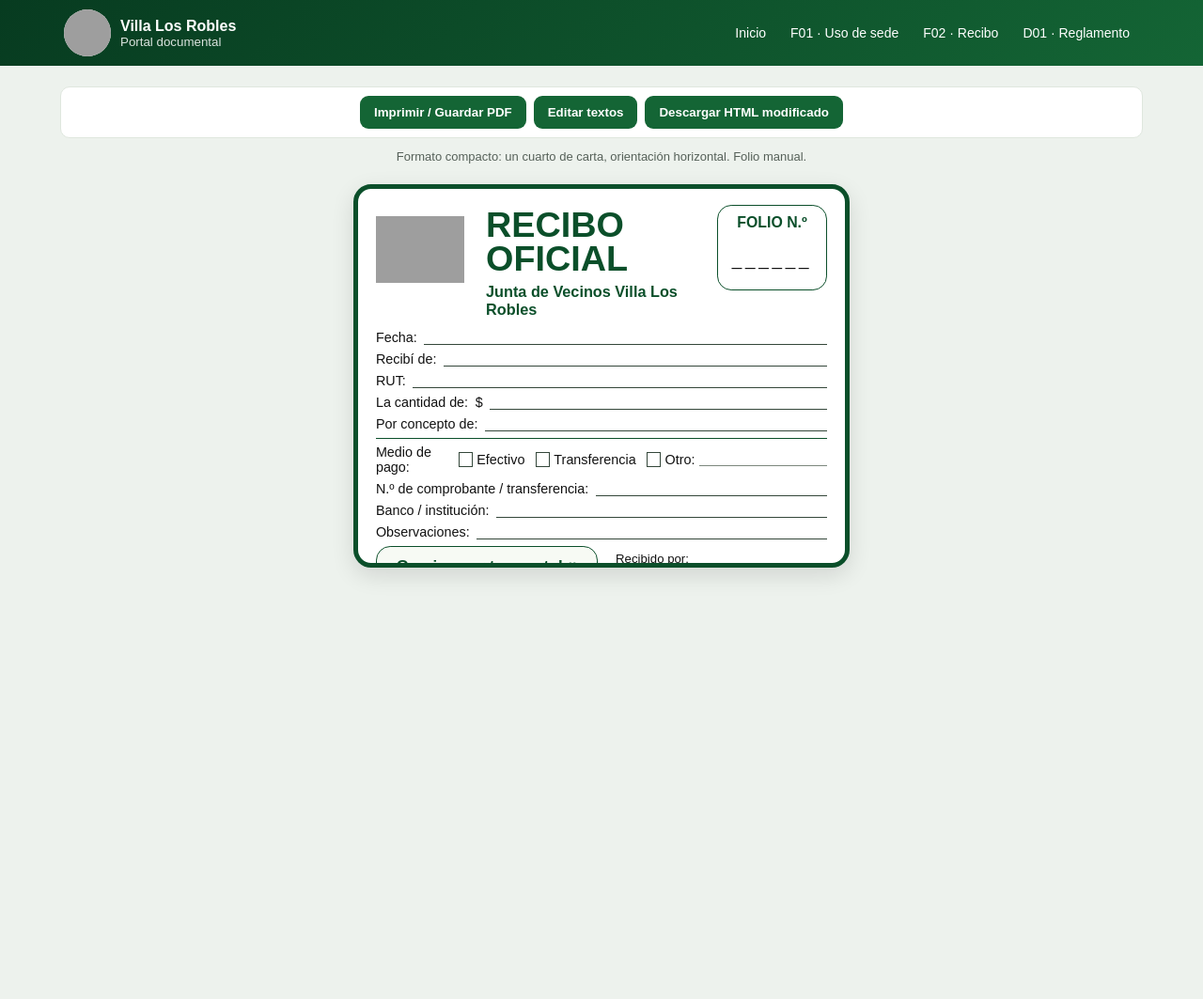
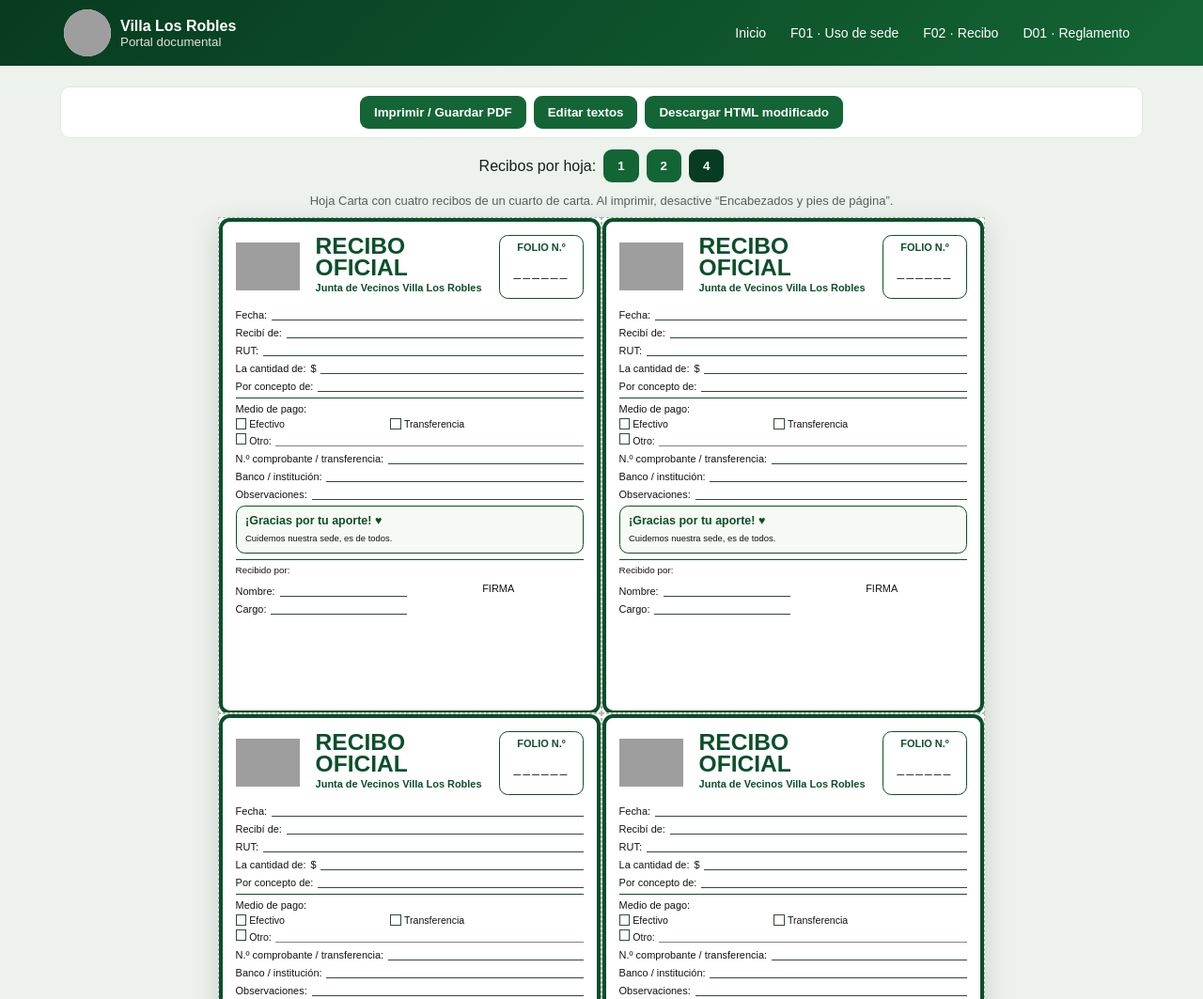
Before and after one commit to ludwigburk/jjvv-villa-los-robles, a plain HTML site: page documentos/f02-recibo.html in a window 1280 px wide. Shown: the top 1063 px of the page at 94% size. Before the commit the page ends 800 px from the top, so only its background shows below. Drawn offline with Linux system fonts and the light colour scheme; grey boxes are pictures that could not be loaded.

Commit message:
Actualizar comprobante 4 x hoja
Actualizar comprobante

```diff
--- a/documentos/f02-recibo.html
+++ b/documentos/f02-recibo.html
@@ -3,49 +3,80 @@
 <head>
 <meta charset="utf-8">
 <meta name="viewport" content="width=device-width,initial-scale=1">
-<title>F02 · Recibo oficial compacto</title>
+<title>F02 · Recibo oficial</title>
 <link rel="stylesheet" href="../css/styles.css">
 <style>
-:root{--rg:#0b4f2a;--rs:#f7faf4}
-.receipt-wrap{display:flex;justify-content:center;padding:12px}
-.receipt-card{
-  width:139.7mm;height:107.95mm;background:#fff;border:1.4mm solid var(--rg);
-  border-radius:5mm;padding:4.5mm 5mm 4mm;color:#111;box-shadow:0 8px 24px rgba(0,0,0,.12);
+:root{--rg:#0b4f2a;--rs:#f7faf4;--line:#34473a}
+.print-controls{
+  display:flex;gap:8px;justify-content:center;align-items:center;flex-wrap:wrap;
+  margin-bottom:12px
+}
+.print-controls .btn.active{background:#083c22}
+.sheet-preview{
+  width:215.9mm; min-height:279.4mm; margin:auto; padding:0;
+  display:grid; grid-template-columns:107.95mm 107.95mm;
+  grid-template-rows:139.7mm 139.7mm;
+  background:#fff; box-shadow:0 8px 28px rgba(0,0,0,.14);
   overflow:hidden
 }
-.receipt-head{display:grid;grid-template-columns:27mm 1fr 31mm;gap:4mm;align-items:start}
-.receipt-logo{width:25mm;height:25mm;object-fit:contain}
-.receipt-heading h1{margin:1mm 0 0;color:var(--rg);font-size:10mm;line-height:.95}
-.receipt-heading h2{margin:2mm 0 0;color:var(--rg);font-size:4.3mm}
-.folio-box{border:.5mm solid var(--rg);border-radius:4mm;padding:2.5mm 2mm;text-align:center;min-height:24mm}
-.folio-box b{display:block;color:var(--rg);font-size:4.2mm}
-.folio-line{margin-top:5mm;font-size:5mm;letter-spacing:1mm}
-.receipt-fields{margin-top:3mm}
-.field{display:grid;grid-template-columns:auto 1fr;gap:2mm;align-items:end;margin:1.55mm 0;font-size:3.8mm}
+.receipt-slot{
+  width:107.95mm;height:139.7mm;display:flex;align-items:stretch;justify-content:stretch;
+  border:.2mm dashed #aeb8ae;overflow:hidden
+}
+.receipt-card{
+  width:107.95mm;height:139.7mm;background:#fff;border:1.1mm solid var(--rg);
+  border-radius:3mm;padding:3.6mm;color:#111;overflow:hidden
+}
+.receipt-head{display:grid;grid-template-columns:20mm 1fr 24mm;gap:2.5mm;align-items:start}
+.receipt-logo{width:18mm;height:18mm;object-fit:contain}
+.receipt-heading h1{margin:.4mm 0 0;color:var(--rg);font-size:6.5mm;line-height:.92}
+.receipt-heading h2{margin:1.2mm 0 0;color:var(--rg);font-size:2.9mm;line-height:1.08}
+.folio-box{border:.35mm solid var(--rg);border-radius:2.5mm;padding:1.6mm 1.2mm;text-align:center;min-height:18mm}
+.folio-box b{display:block;color:var(--rg);font-size:2.9mm}
+.folio-line{margin-top:3.6mm;font-size:3.6mm;letter-spacing:.6mm}
+.receipt-fields{margin-top:2.4mm}
+.field{display:grid;grid-template-columns:auto 1fr;gap:1.3mm;align-items:end;margin:1.35mm 0;font-size:2.9mm}
 .field.amount{grid-template-columns:auto auto 1fr}
-.field .line{min-height:4.5mm;border-bottom:.35mm solid #34473a}
-.divider{border-top:.45mm solid var(--rg);margin:2mm 0 1.5mm}
-.payment-row{display:grid;grid-template-columns:auto auto auto 1fr;gap:3mm;align-items:center;margin:1.4mm 0;font-size:3.8mm}
-.check{display:inline-flex;align-items:center;gap:1.2mm;white-space:nowrap}
-.square{width:4mm;height:4mm;border:.35mm solid #34473a;display:inline-block}
-.receipt-bottom{display:grid;grid-template-columns:1.05fr 1fr;gap:5mm;align-items:end;margin-top:2mm}
-.thanks{border:.4mm solid var(--rg);border-radius:4mm;background:var(--rs);padding:3mm 4mm;min-height:22mm}
-.thanks strong{display:block;color:var(--rg);font-size:4.5mm;margin-bottom:1mm}
-.thanks span{font-size:3.5mm}
-.received-by{font-size:3.5mm}
-.received-by .field{margin:1.1mm 0;font-size:3.5mm}
-.signature-label{text-align:center;font-size:3.7mm;margin-top:1.5mm}
-.screen-note{max-width:139.7mm;margin:0 auto 10px;font-size:13px;color:#566159;text-align:center}
-@page{size:139.7mm 107.95mm;margin:0}
+.field .line{min-height:3.7mm;border-bottom:.25mm solid var(--line)}
+.divider{border-top:.3mm solid var(--rg);margin:1.7mm 0 1.2mm}
+.payment-title{font-size:2.9mm;margin-bottom:1.1mm}
+.payment-options{display:grid;grid-template-columns:1fr 1.3fr;gap:1mm 1.6mm;font-size:2.8mm}
+.check{display:flex;align-items:center;gap:.8mm}
+.square{width:3.1mm;height:3.1mm;border:.25mm solid var(--line);display:inline-block;flex:0 0 auto}
+.other-row{display:grid;grid-template-columns:auto 1fr;gap:1.2mm;align-items:end;margin-top:1mm;font-size:2.8mm}
+.receipt-bottom{display:grid;grid-template-columns:1fr;gap:1.5mm;margin-top:1.6mm}
+.thanks{border:.3mm solid var(--rg);border-radius:2.5mm;background:var(--rs);padding:2mm 2.5mm}
+.thanks strong{display:block;color:var(--rg);font-size:3.3mm;margin-bottom:.5mm}
+.thanks span{font-size:2.5mm}
+.received-by{border-top:.3mm solid var(--rg);padding-top:1.5mm;font-size:2.6mm}
+.received-grid{display:grid;grid-template-columns:1fr 1fr;gap:1.6mm}
+.signature-label{text-align:center;font-size:2.9mm;margin-top:1mm}
+.screen-note{max-width:215.9mm;margin:0 auto 10px;font-size:13px;color:#566159;text-align:center}
+.mode-1 .receipt-slot:nth-child(n+2){display:none}
+.mode-2 .receipt-slot:nth-child(n+3){display:none}
+.mode-1{grid-template-columns:107.95mm;grid-template-rows:139.7mm;width:107.95mm;min-height:139.7mm}
+.mode-2{grid-template-columns:107.95mm 107.95mm;grid-template-rows:139.7mm;width:215.9mm;min-height:139.7mm}
+@page{size:letter portrait;margin:0}
 @media print{
-  html,body{width:139.7mm!important;height:107.95mm!important;margin:0!important;padding:0!important;background:#fff!important;overflow:hidden!important}
-  .site-header,.doc-toolbar,.screen-note{display:none!important}
+  html,body{width:215.9mm!important;height:279.4mm!important;margin:0!important;padding:0!important;background:#fff!important}
+  .site-header,.doc-toolbar,.screen-note,.print-controls{display:none!important}
   .page-shell{max-width:none!important;margin:0!important;padding:0!important}
-  .receipt-wrap{padding:0!important}
-  .receipt-card{width:139.7mm!important;height:107.95mm!important;margin:0!important;box-shadow:none!important}
+  .sheet-preview{
+    width:215.9mm!important;min-height:279.4mm!important;margin:0!important;
+    box-shadow:none!important;display:grid!important;grid-template-columns:107.95mm 107.95mm!important;
+    grid-template-rows:139.7mm 139.7mm!important
+  }
+  .receipt-slot{display:flex!important}
+  .mode-1 .receipt-slot:nth-child(n+2),
+  .mode-2 .receipt-slot:nth-child(n+3){visibility:hidden!important;display:flex!important}
   *{-webkit-print-color-adjust:exact!important;print-color-adjust:exact!important}
 }
-@media screen and (max-width:700px){.receipt-wrap{overflow:auto;justify-content:flex-start}}
+@media screen and (max-width:900px){
+  .sheet-preview{transform:scale(.72);transform-origin:top left;margin-bottom:-78mm}
+}
+@media screen and (max-width:650px){
+  .sheet-preview{transform:scale(.47);margin-bottom:-148mm}
+}
 </style>
 </head>
 <body>
@@ -71,9 +102,22 @@
     <button class="btn" id="download-html">Descargar HTML modificado</button>
   </div>
 
-  <p class="screen-note">Formato compacto: un cuarto de carta, orientación horizontal. Folio manual.</p>
+  <div class="print-controls">
+    <span>Recibos por hoja:</span>
+    <button class="btn" data-mode="1">1</button>
+    <button class="btn" data-mode="2">2</button>
+    <button class="btn active" data-mode="4">4</button>
+  </div>
 
-  <div class="receipt-wrap">
+  <p class="screen-note">
+    Hoja Carta con cuatro recibos de un cuarto de carta. Al imprimir, desactive “Encabezados y pies de página”.
+  </p>
+
+  <div class="sheet-preview mode-4" id="receipt-sheet"></div>
+</div>
+
+<template id="receipt-template">
+  <div class="receipt-slot">
     <main class="receipt-card">
       <header class="receipt-head">
         <img class="receipt-logo" src="../assets/logo-villa-los-robles.jpg" alt="Logo oficial">
@@ -96,14 +140,14 @@
 
         <div class="divider"></div>
 
-        <div class="payment-row">
-          <span>Medio de pago:</span>
+        <div class="payment-title">Medio de pago:</div>
+        <div class="payment-options">
           <span class="check"><span class="square"></span> Efectivo</span>
           <span class="check"><span class="square"></span> Transferencia</span>
-          <span class="check"><span class="square"></span> Otro: <span class="line" style="min-width:36mm"></span></span>
         </div>
+        <div class="other-row"><span><span class="square"></span> Otro:</span><span class="line"></span></div>
 
-        <div class="field"><span>N.º de comprobante / transferencia:</span><span class="line"></span></div>
+        <div class="field"><span>N.º comprobante / transferencia:</span><span class="line"></span></div>
         <div class="field"><span>Banco / institución:</span><span class="line"></span></div>
         <div class="field"><span>Observaciones:</span><span class="line"></span></div>
       </section>
@@ -113,18 +157,34 @@
           <strong data-editable>¡Gracias por tu aporte! ♥</strong>
           <span data-editable>Cuidemos nuestra sede, es de todos.</span>
         </div>
-
         <div class="received-by">
           <div style="margin-bottom:1mm">Recibido por:</div>
-          <div class="field"><span>Nombre:</span><span class="line"></span></div>
-          <div class="field"><span>Cargo:</span><span class="line"></span></div>
-          <div class="signature-label">FIRMA</div>
+          <div class="received-grid">
+            <div>
+              <div class="field"><span>Nombre:</span><span class="line"></span></div>
+              <div class="field"><span>Cargo:</span><span class="line"></span></div>
+            </div>
+            <div class="signature-label">FIRMA</div>
+          </div>
         </div>
       </section>
     </main>
   </div>
-</div>
+</template>
 
 <script src="../js/app.js"></script>
+<script>
+const sheet=document.getElementById('receipt-sheet');
+const template=document.getElementById('receipt-template');
+for(let i=0;i<4;i++) sheet.appendChild(template.content.cloneNode(true));
+
+document.querySelectorAll('[data-mode]').forEach(btn=>{
+  btn.addEventListener('click',()=>{
+    document.querySelectorAll('[data-mode]').forEach(x=>x.classList.remove('active'));
+    btn.classList.add('active');
+    sheet.className='sheet-preview mode-'+btn.dataset.mode;
+  });
+});
+</script>
 </body>
 </html>
--- a/js/app.js
+++ b/js/app.js
@@ -23,3 +23,12 @@ if(downloadBtn){
     URL.revokeObjectURL(a.href);
   });
 }
+
+let _originalTitle=document.title;
+window.addEventListener('beforeprint',()=>{
+  _originalTitle=document.title;
+  document.title='';
+});
+window.addEventListener('afterprint',()=>{
+  document.title=_originalTitle;
+});
```
Also changed, not shown: documentos/f01-uso-sede.html (+1 -1 lines).
